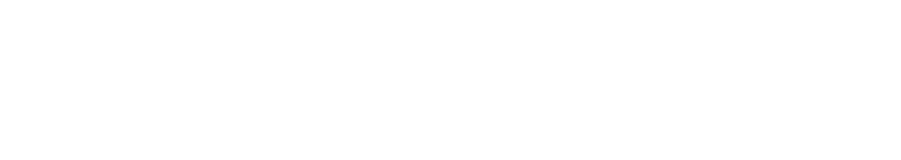
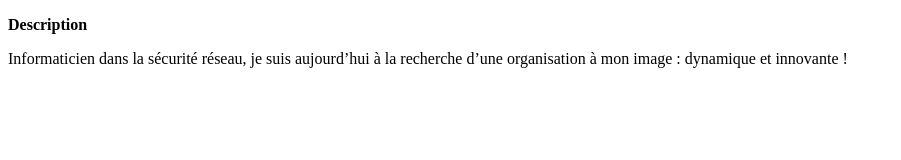
Before and after one commit to Bendero22/git-mon-cv, a plain HTML site: page index.html in a window 1280 px wide. Shown: the whole page, without its empty margins (0-901 px from the left). Drawn offline with Linux system fonts and the light colour scheme.

Commit message:
mise en place de la section description

```diff
--- a/index.html
+++ b/index.html
@@ -8,6 +8,10 @@
     <title>Document</title>
 </head>
 <body>
+    <p><B>Description</B></p>
+    <div>
+        <p>Informaticien dans la sécurité réseau, je suis aujourd’hui à la recherche d’une organisation à mon image : dynamique et innovante !</p>
+    </div>
 
 </body>
 </html>
```
